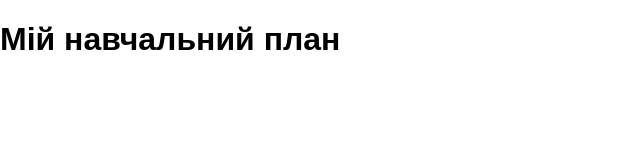
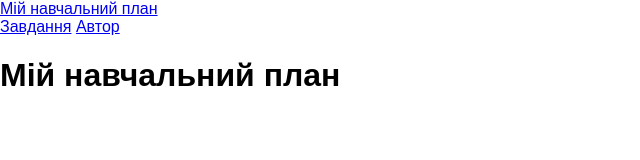
Before and after one commit to maksym-maksymets/myproject, a plain HTML site: page index.html in a window 1280 px wide. Shown: the whole page, without its empty margins (0-640 px from the left). Drawn offline with Linux system fonts and the light colour scheme.

Commit message:
Add navigation header

```diff
--- a/index.html
+++ b/index.html
@@ -8,6 +8,11 @@
   <script src="js/main.js" defer></script>
 </head>
 <body>
+  <!-- Навігація між завданнями та відомостями про автора. -->
+  <header class="header">
+    <a class="logo" href="#">Мій навчальний план</a>
+    <nav aria-label="Основна навігація"><a href="#tasks">Завдання</a> <a href="#author">Автор</a></nav>
+  </header>
   <main><h1>Мій навчальний план</h1></main>
 </body>
 </html>
```
